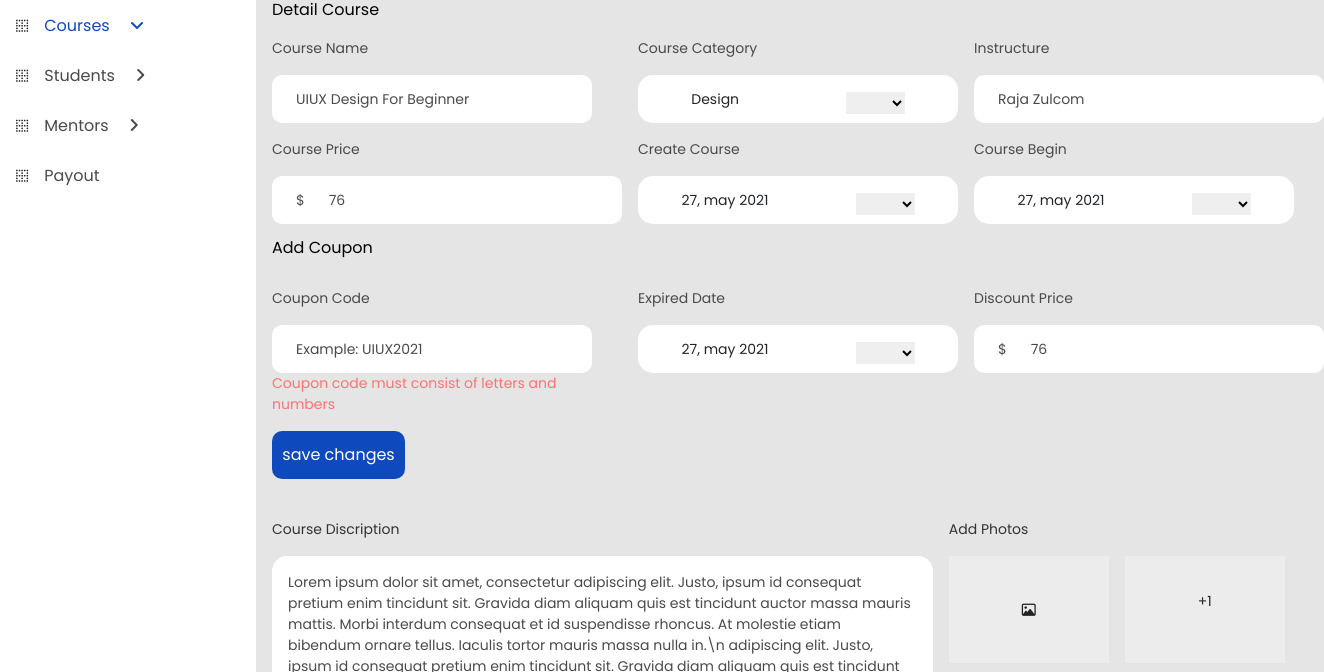
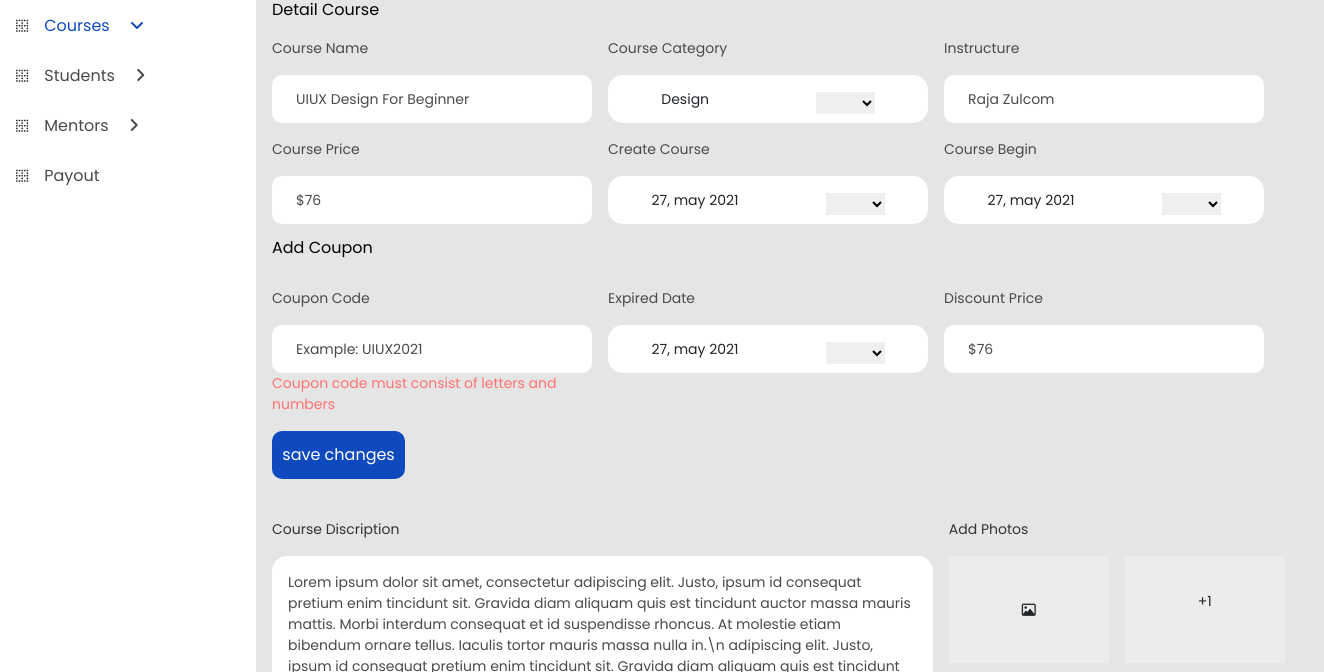
Before and after one commit to ernestmusong/figma-to-html-2, a plain HTML site: page index.html in a window 1280 px wide. Shown: the part 128-800 px from the top of the page, 1324 px wide, since content can reach past the window. Drawn offline with nearby package versions, Linux system fonts and the light colour scheme.

Commit message:
made changes

```diff
--- a/index.html
+++ b/index.html
@@ -86,15 +86,14 @@
              <div class="columns1">
                <p style="color: #4b4a4a;  font-weight: Regular; font-size: 14px;">Course Name</p>
             </div>
-             <div class="columns1" style=" background: rgba(255,255,255,1);  width: 20rem; height: 48px; border-radius: 10px; padding-left: 1.5rem; display: flex; align-items: center; padding-top: 1rem;">
+             <div class="columns1" style=" background: rgba(255,255,255,1);   height: 48px; border-radius: 10px; padding-left: 1.5rem; display: flex; align-items: center; padding-top: 1rem;">
                <p style="color: #4b4a4a; font-weight: Medium; font-size: 14px;">UIUX Design For Beginner</p>
             </div>
             <div class="columns1">
                <p style="color: #4b4a4a;  font-weight: Regular; font-size: 14px; display: flex; align-items: center; padding-top: 1rem;">Course Price</p>
            </div>
-        <div class="columns1" style=" background: rgba(255,255,255,1);  width: 350px; height: 48px; border-radius: 10px; padding-left: 1.5rem; display: flex; align-items: center; padding-top: 1rem;">
+        <div class="columns1" style=" background: rgba(255,255,255,1);    height: 48px; border-radius: 10px; padding-left: 1.5rem; display: flex; align-items: center; padding-top: 1rem;">
             <p style="color: #4b4a4a; font-weight: Medium; font-size: 14px;">$</p>
-            <div class="columns1" style="width: 1.5rem; height: 50%;"></div>
             <p style="color: #4b4a4a; font-weight: Medium; font-size: 14px;">76</p>
         </div>
             <div class="columns1" style=" height: 3rem;  display: flex; align-items: center; padding-top: 1rem;">
@@ -104,7 +103,7 @@
                 <p style="color: #4b4a4a;  font-weight: Regular; font-size: 14px; display: flex; align-items: center; padding-top: 1rem;">Coupon Code</p>
             </div>
             <div class="columns1"
-                style=" background: rgba(255,255,255,1);  width: 20rem; height: 48px; border-radius: 10px; padding-left: 1.5rem; display: flex; align-items: center; padding-top: 1rem;">
+                style=" background: rgba(255,255,255,1);    height: 48px; border-radius: 10px; padding-left: 1.5rem; display: flex; align-items: center; padding-top: 1rem;">
                 <p style="color: #4b4a4a; font-weight: Medium; font-size: 14px;">Example: UIUX2021</p>
             </div>
             <div class="columns1">
@@ -169,7 +168,7 @@
                     <p style="color: #4b4a4a;  font-weight: Regular; font-size: 14px;">Instructure</p>
                 </div>
                 <div class="columns1"
-                    style=" background: rgba(255,255,255,1);  width: 350px; height: 48px; border-radius: 10px; padding-left: 1.5rem; display: flex; align-items: center; padding-top: 1rem;">
+                    style=" background: rgba(255,255,255,1);    height: 48px; border-radius: 10px; padding-left: 1.5rem; display: flex; align-items: center; padding-top: 1rem;">
                     <p style="color: #4b4a4a; font-weight: Medium; font-size: 14px;">Raja Zulcom</p>
                 </div>
                 <div class="columns1">
@@ -195,9 +194,8 @@
                     <p style="color: #4b4a4a;  font-weight: Regular; font-size: 14px; display: flex; align-items: center; padding-top: 1rem;"> Discount Price</p>
                 </div>
                 <div class="columns1"
-                    style=" background: rgba(255,255,255,1);  width: 350px; height: 48px; border-radius: 10px; padding-left: 1.5rem; display: flex; align-items: center; padding-top: 1rem;">
+                    style=" background: rgba(255,255,255,1);    height: 48px; border-radius: 10px; padding-left: 1.5rem; display: flex; align-items: center; padding-top: 1rem;">
                     <p style="color: #4b4a4a; font-weight: Medium; font-size: 14px;">$</p>
-                    <div style="width: 1.5rem; height: 1.5rem; "></div>
                     <p style="color: #4b4a4a; font-weight: Medium; font-size: 14px;">76</p>
                 </div>
             </div>
--- a/main.css
+++ b/main.css
@@ -258,6 +258,9 @@ p {
   height: 48px;
   border-radius: 15px;
   padding-top: 0.5rem;
+}
+.columns1 {
+  width: 20rem;
 }
 
 .v1748_1779 {
```
